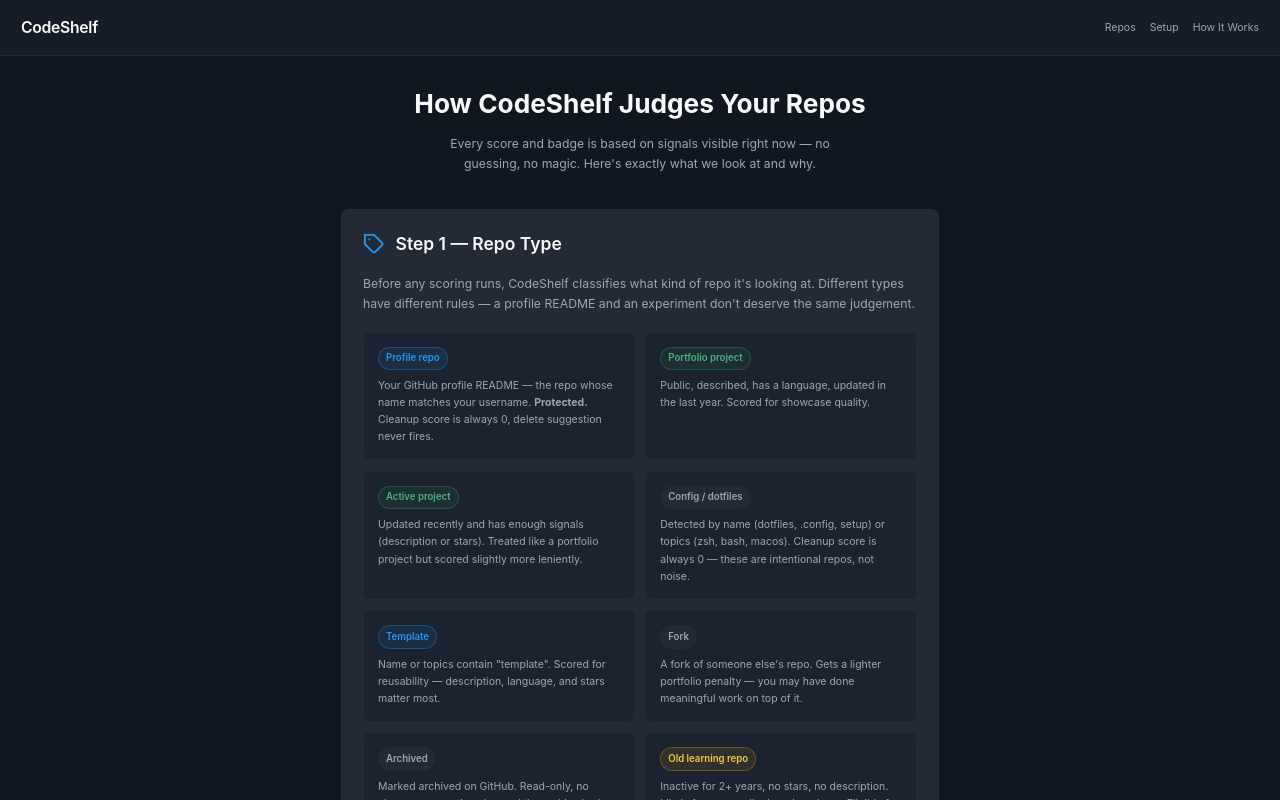
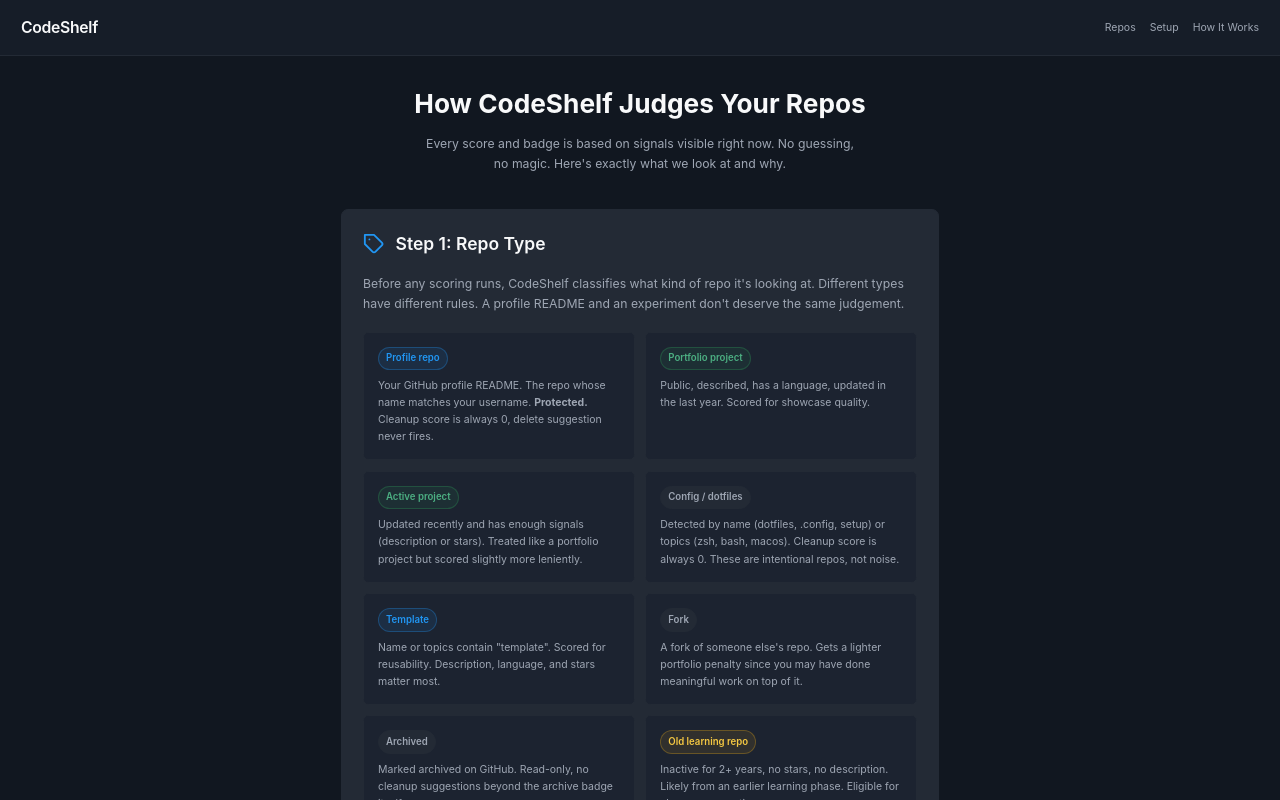
Before and after one commit to BlueCollarGiant/codeshelf, an Angular app in the folder frontend/: page /how-it-works in a window 1280 px wide. Built offline with nearby package versions, Linux system fonts and the light colour scheme.

Commit message:
Remove all em dashes from How It Works copy

```diff
--- a/frontend/src/app/features/how-it-works/how-it-works.component.ts
+++ b/frontend/src/app/features/how-it-works/how-it-works.component.ts
@@ -12,7 +12,7 @@
       <header class="hiw-hero">
         <h1 class="hiw-hero__title">How CodeShelf Judges Your Repos</h1>
         <p class="hiw-hero__subtitle">
-          Every score and badge is based on signals visible right now — no guessing, no magic.
+          Every score and badge is based on signals visible right now. No guessing, no magic.
           Here's exactly what we look at and why.
         </p>
       </header>
@@ -21,16 +21,16 @@
       <section class="hiw-section">
         <h2 class="hiw-section__title">
           <svg class="hiw-icon" viewBox="0 0 24 24" fill="none" stroke="currentColor" stroke-width="2" stroke-linecap="round" stroke-linejoin="round" aria-hidden="true"><path d="M20.59 13.41l-7.17 7.17a2 2 0 0 1-2.83 0L2 12V2h10l8.59 8.59a2 2 0 0 1 0 2.82z"/><line x1="7" y1="7" x2="7.01" y2="7"/></svg>
-          Step 1 — Repo Type
+          Step 1: Repo Type
         </h2>
         <p class="hiw-section__intro">
           Before any scoring runs, CodeShelf classifies what kind of repo it's looking at.
-          Different types have different rules — a profile README and an experiment don't deserve the same judgement.
+          Different types have different rules. A profile README and an experiment don't deserve the same judgement.
         </p>
         <div class="hiw-types-grid">
           <div class="hiw-type-card hiw-type-card--profile">
             <span class="hiw-type-chip">Profile repo</span>
-            <p>Your GitHub profile README — the repo whose name matches your username. <strong>Protected.</strong> Cleanup score is always 0, delete suggestion never fires.</p>
+            <p>Your GitHub profile README. The repo whose name matches your username. <strong>Protected.</strong> Cleanup score is always 0, delete suggestion never fires.</p>
           </div>
           <div class="hiw-type-card hiw-type-card--portfolio">
             <span class="hiw-type-chip">Portfolio project</span>
@@ -42,15 +42,15 @@
           </div>
           <div class="hiw-type-card hiw-type-card--config">
             <span class="hiw-type-chip">Config / dotfiles</span>
-            <p>Detected by name (dotfiles, .config, setup) or topics (zsh, bash, macos). Cleanup score is always 0 — these are intentional repos, not noise.</p>
+            <p>Detected by name (dotfiles, .config, setup) or topics (zsh, bash, macos). Cleanup score is always 0. These are intentional repos, not noise.</p>
           </div>
           <div class="hiw-type-card hiw-type-card--template">
             <span class="hiw-type-chip">Template</span>
-            <p>Name or topics contain "template". Scored for reusability — description, language, and stars matter most.</p>
+            <p>Name or topics contain "template". Scored for reusability. Description, language, and stars matter most.</p>
           </div>
           <div class="hiw-type-card hiw-type-card--neutral">
             <span class="hiw-type-chip">Fork</span>
-            <p>A fork of someone else's repo. Gets a lighter portfolio penalty — you may have done meaningful work on top of it.</p>
+            <p>A fork of someone else's repo. Gets a lighter portfolio penalty since you may have done meaningful work on top of it.</p>
           </div>
           <div class="hiw-type-card hiw-type-card--neutral">
             <span class="hiw-type-chip">Archived</span>
@@ -62,7 +62,7 @@
           </div>
           <div class="hiw-type-card hiw-type-card--neutral">
             <span class="hiw-type-chip">Experiment</span>
-            <p>Recent-ish but no description, no stars, no forks. Looks like a personal scratch project. No harsh penalties — you probably know what it is.</p>
+            <p>Recent-ish but no description, no stars, no forks. Looks like a personal scratch project. No harsh penalties since you probably know what it is.</p>
           </div>
         </div>
       </section>
@@ -101,7 +101,7 @@
           </div>
         </div>
         <p class="hiw-section__note">
-          <strong>Profile repos, config repos, and templates</strong> use their own scoring rubric — they aren't penalised for missing stars or forks the way a portfolio project would be.
+          <strong>Profile repos, config repos, and templates</strong> use their own scoring rubric. They aren't penalised for missing stars or forks the way a portfolio project would be.
         </p>
       </section>
 
@@ -113,7 +113,7 @@
         </h2>
         <p class="hiw-section__intro">
           <strong>"Does this repo need attention or can it quietly go away?"</strong>
-          Higher means it's more of a cleanup candidate — not bad code, just adding noise.
+          Higher means it's more of a cleanup candidate. Not bad code, just adding noise.
           Protected types (profile, config) always score 0 here.
         </p>
         <div class="hiw-factors">
@@ -138,7 +138,7 @@
           </div>
         </div>
         <p class="hiw-section__note">
-          <strong>High cleanup score doesn't mean delete it.</strong> It means take a look — maybe add a description, archive it, or move it to private. The decision is always yours.
+          <strong>High cleanup score doesn't mean delete it.</strong> It means take a look. Maybe add a description, archive it, or move it to private. The decision is always yours.
         </p>
       </section>
 
@@ -181,7 +181,7 @@
           Completeness Score
         </h2>
         <p class="hiw-section__intro">
-          How filled-in the repo metadata is. Each of these is worth 25 points — a fully complete repo scores 100.
+          How filled-in the repo metadata is. Each of these is worth 25 points. A fully complete repo scores 100.
         </p>
         <div class="hiw-completeness-grid">
           <div class="hiw-completeness-item">
@@ -202,7 +202,7 @@
             <svg class="hiw-check" viewBox="0 0 16 16" fill="none" stroke="currentColor" stroke-width="2" stroke-linecap="round" aria-hidden="true"><polyline points="3 8 6.5 11.5 13 4.5"/></svg>
             <div>
               <strong>Topics</strong>
-              <p>Framework and tech tags like <code>react</code>, <code>typescript</code>, <code>graphql</code>. Set these in your repo settings — they also show as chips on the card.</p>
+              <p>Framework and tech tags like <code>react</code>, <code>typescript</code>, <code>graphql</code>. Set these in your repo settings. They also show as chips on the card.</p>
             </div>
           </div>
           <div class="hiw-completeness-item">
@@ -222,7 +222,7 @@
           Suggestion Badges
         </h2>
         <p class="hiw-section__intro">
-          Badges appear on cards when CodeShelf detects something specific. Each one is concrete — not a guess.
+          Badges appear on cards when CodeShelf detects something specific. Each one is concrete, not a guess.
         </p>
         <div class="hiw-badges">
           <div class="hiw-badge-row">
@@ -231,7 +231,7 @@
           </div>
           <div class="hiw-badge-row">
             <span class="badge-pill badge-pill--info">PROFILE REPO</span>
-            <p>Your GitHub profile README. Protected — cleanup rules don't apply.</p>
+            <p>Your GitHub profile README. Protected. Cleanup rules don't apply.</p>
           </div>
           <div class="hiw-badge-row">
             <span class="badge-pill badge-pill--info">CONFIG REPO</span>
@@ -239,7 +239,7 @@
           </div>
           <div class="hiw-badge-row">
             <span class="badge-pill badge-pill--info">TEMPLATE</span>
-            <p>A template repo — scored for reusability rather than portfolio quality.</p>
+            <p>A template repo. Scored for reusability rather than portfolio quality.</p>
           </div>
           <div class="hiw-badge-row">
             <span class="badge-pill badge-pill--warn">NO DESCRIPTION</span>
@@ -251,7 +251,7 @@
           </div>
           <div class="hiw-badge-row">
             <span class="badge-pill badge-pill--warn">FORK</span>
-            <p>A fork of someone else's repo. Fine to keep — but if you haven't added anything, it may be noise.</p>
+            <p>A fork of someone else's repo. Fine to keep, but if you haven't added anything it may be noise.</p>
           </div>
           <div class="hiw-badge-row">
             <span class="badge-pill badge-pill--danger">OLD &amp; QUIET</span>
@@ -259,7 +259,7 @@
           </div>
           <div class="hiw-badge-row">
             <span class="badge-pill badge-pill--info">ARCHIVED</span>
-            <p>Archived on GitHub — read-only, already marked inactive.</p>
+            <p>Archived on GitHub. Read-only, already marked inactive.</p>
           </div>
           <div class="hiw-badge-row">
             <span class="badge-pill badge-pill--healthy">HEALTHY</span>
@@ -276,27 +276,27 @@
         </h2>
         <p class="hiw-section__intro">
           When you click <strong>Analyse Public Repos</strong>, CodeShelf sends your public repo metadata to an AI model
-          and asks it to rate them. Private repos are <strong>never sent to AI</strong> — enforced in the server, not just the UI.
+          and asks it to rate them. Private repos are <strong>never sent to AI</strong>, enforced in the server not just the UI.
           The AI never sees your actual code, only the same metadata shown on the cards.
         </p>
         <div class="hiw-ai-legend">
           <div class="hiw-ai-legend-item">
             <span class="chip chip--ai">Skill 70</span>
-            <p><strong>Skill (1–100)</strong> — Does this repo look like real, intentional work? Rated on language, activity, description quality, and topic signals that indicate what stack and how deep.</p>
+            <p><strong>Skill (1–100)</strong>: Does this repo look like real, intentional work? Rated on language, activity, description quality, and topic signals that indicate what stack and how deep.</p>
           </div>
           <div class="hiw-ai-legend-item">
             <span class="chip chip--ai">Prof. 60</span>
-            <p><strong>Professionalism (1–100)</strong> — Would a stranger immediately understand what this repo is for? Rated on presentation quality: description clarity, whether it looks maintained, and whether it's something you'd link in a CV.</p>
+            <p><strong>Professionalism (1–100)</strong>: Would a stranger immediately understand what this repo is for? Rated on presentation quality, description clarity, whether it looks maintained, and whether it's something you'd link in a CV.</p>
           </div>
         </div>
         <div class="hiw-ai-chips">
           <div class="hiw-badge-row">
             <span class="badge-pill badge-pill--danger">AI: consider deleting</span>
-            <p>The AI thinks this adds noise to your profile — no description, no activity, no clear purpose.</p>
+            <p>The AI thinks this adds noise to your profile. No description, no activity, no clear purpose.</p>
           </div>
           <div class="hiw-badge-row">
             <span class="badge-pill badge-pill--warn">AI: consider private</span>
-            <p>The AI thinks it isn't ready for public consumption — could be a fork, experiment, or work in progress.</p>
+            <p>The AI thinks it isn't ready for public consumption. Could be a fork, experiment, or work in progress.</p>
           </div>
         </div>
         <p class="hiw-section__note">
@@ -316,21 +316,21 @@
               <svg class="hiw-action-icon" viewBox="0 0 24 24" fill="none" stroke="currentColor" stroke-width="2" stroke-linecap="round" stroke-linejoin="round" aria-hidden="true"><rect x="3" y="11" width="18" height="11" rx="2" ry="2"/><path d="M7 11V7a5 5 0 0 1 10 0v4"/></svg>
               <h3 class="hiw-action-card__title">Make Private</h3>
             </div>
-            <p>Hides the repo from public view. Code and history are preserved — only you can see it. Good for experiments or work in progress.</p>
+            <p>Hides the repo from public view. Code and history are preserved. Only you can see it. Good for experiments or work in progress.</p>
           </div>
           <div class="hiw-action-card">
             <div class="hiw-action-card__header">
               <svg class="hiw-action-icon" viewBox="0 0 24 24" fill="none" stroke="currentColor" stroke-width="2" stroke-linecap="round" stroke-linejoin="round" aria-hidden="true"><circle cx="12" cy="12" r="10"/><line x1="2" y1="12" x2="22" y2="12"/><path d="M12 2a15.3 15.3 0 0 1 4 10 15.3 15.3 0 0 1-4 10 15.3 15.3 0 0 1-4-10 15.3 15.3 0 0 1 4-10z"/></svg>
               <h3 class="hiw-action-card__title">Make Public</h3>
             </div>
-            <p>Exposes the repo to the internet. <strong>Everything</strong> — code, commit history, file contents — becomes publicly visible. Check for secrets before doing this.</p>
+            <p>Exposes the repo to the internet. <strong>Everything</strong> including code, commit history, and file contents becomes publicly visible. Check for secrets before doing this.</p>
           </div>
           <div class="hiw-action-card hiw-action-card--danger">
             <div class="hiw-action-card__header">
               <svg class="hiw-action-icon" viewBox="0 0 24 24" fill="none" stroke="currentColor" stroke-width="2" stroke-linecap="round" stroke-linejoin="round" aria-hidden="true"><polyline points="3 6 5 6 21 6"/><path d="M19 6l-1 14a2 2 0 0 1-2 2H8a2 2 0 0 1-2-2L5 6"/><path d="M9 6V4a1 1 0 0 1 1-1h4a1 1 0 0 1 1 1v2"/></svg>
               <h3 class="hiw-action-card__title">Delete</h3>
             </div>
-            <p>Permanently removes the repo from GitHub. There is no undo. Enable the deletion toggle first, then select repos individually — there is no "delete all" by design.</p>
+            <p>Permanently removes the repo from GitHub. There is no undo. Enable the deletion toggle first, then select repos individually. There is no "delete all" by design.</p>
           </div>
         </div>
       </section>
```
